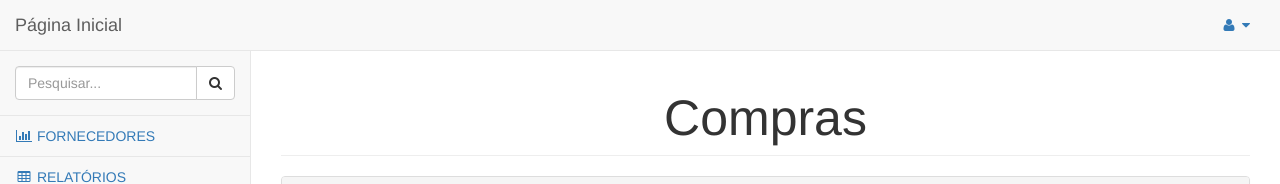
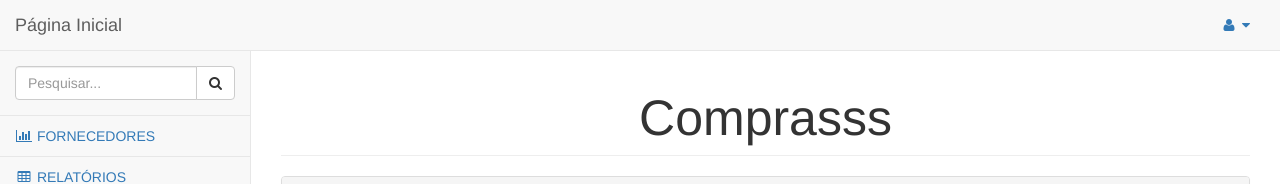
Before and after one commit to diegochavess/intranet, a website: page pages/compras.html in a window 1280 px wide. Shown: the top 184 px of the page. Drawn offline with Linux system fonts and the light colour scheme.

Commit message:
Commit teste

```diff
--- a/pages/compras.html
+++ b/pages/compras.html
@@ -120,7 +120,7 @@
             <div id="page-wrapper">
                 <div class="row">
                     <div class="col-lg-12">
-                        <h1 class="page-header">Compras</h1>
+                        <h1 class="page-header">Comprasss</h1>
                     </div>
                     <!-- /.col-lg-12 -->
                 </div>
```
